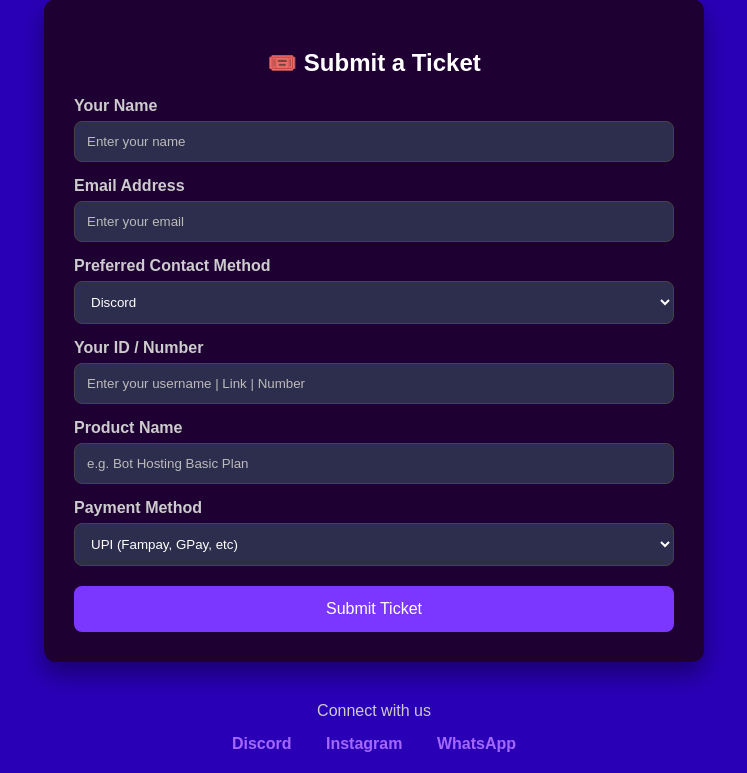
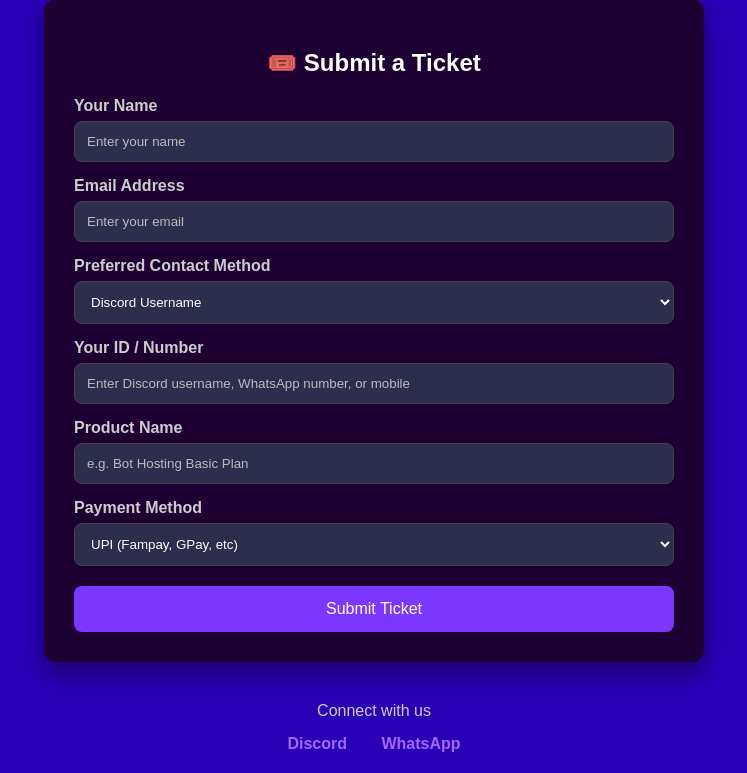
Before and after one commit to radheyradhey777/tk-web, a Flask app: page / in a window 1280 px wide. Shown: the part 41-814 px from the top of the page, without its empty margins (266-1013 px from the left). Run offline with Flask 3, Linux system fonts and the light colour scheme.

Commit message:
Update index.html

```diff
--- a/templates/index.html
+++ b/templates/index.html
@@ -7,7 +7,7 @@
     <style>
         body {
             font-family: Arial, sans-serif;
-            background: #2a00b7; /* purple-blue background */
+            background: #2a00b7;
             margin: 0;
             padding: 0;
             color: #fff;
@@ -16,7 +16,7 @@
         .container {
             max-width: 600px;
             margin: 40px auto;
-            background: #1e0033; /* dark container */
+            background: #1e0033;
             padding: 30px;
             border-radius: 12px;
             box-shadow: 0 12px 24px rgba(0, 0, 0, 0.4);
@@ -72,10 +72,9 @@
             background-color: #a368ff;
         }
 
-        /* --- Modified Success Message Style --- */
         .success {
-            background-color: #1a382c; /* Dark green background */
-            border: 1px solid #4fff6b;   /* Bright green border */
+            background-color: #1a382c;
+            border: 1px solid #4fff6b;
             border-radius: 8px;
             padding: 20px;
             text-align: center;
@@ -120,7 +119,6 @@
             color: #ffffff;
         }
 
-
         @media (max-width: 600px) {
             .container {
                 margin: 20px;
@@ -153,15 +151,13 @@
 
             <label for="contact">Preferred Contact Method</label>
             <select name="contact" required>
-                <option value="Discord">Discord</option>
-                <option value="Telegram">Telegram</option>
-                <option value="Instagram">Instagram</option>
-                <option value="WhatsApp">WhatsApp</option>
+                <option value="Discord">Discord Username</option>
+                <option value="WhatsApp">WhatsApp Number</option>
                 <option value="Mobile">Mobile Number</option>
             </select>
 
             <label for="contact_value">Your ID / Number</label>
-            <input type="text" name="contact_value" placeholder="Enter your username | Link | Number" required>
+            <input type="text" name="contact_value" placeholder="Enter Discord username, WhatsApp number, or mobile" required>
 
             <label for="product">Product Name</label>
             <input type="text" name="product" placeholder="e.g. Bot Hosting Basic Plan" required>
@@ -169,7 +165,7 @@
             <label for="payment">Payment Method</label>
             <select name="payment" required>
                 <option value="UPI (Fampay, GPay, etc)">UPI (Fampay, GPay, etc)</option>
-                <option value="Crypto USDT LTC ">Crypto (Popular Coins)</option>
+                <option value="Crypto USDT LTC">Crypto (Popular Coins)</option>
             </select>
 
             <button type="submit" class="submit-btn">Submit Ticket</button>
@@ -179,9 +175,7 @@
     <footer>
         <p>Connect with us</p>
         <a href="https://discord.gg/UWhcwAUdN6" target="_blank" rel="noopener noreferrer">Discord</a>
-        <a href="https://www.instagram.com/coramtix?igsh=MTB4aXA0MXhpdGszdw==" target="_blank" rel="noopener noreferrer">Instagram</a>
         <a href="https://wa.me/message/no" target="_blank" rel="noopener noreferrer">WhatsApp</a>
     </footer>
-
 </body>
 </html>
```
